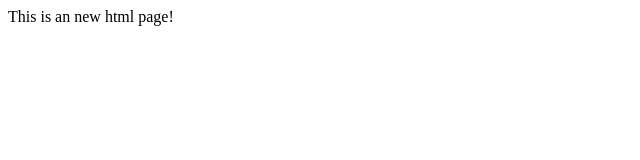
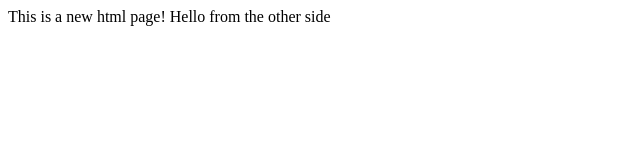
Before and after one commit to manandhar-aarya/sw, a plain HTML site: page index.html in a window 1280 px wide. Shown: the whole page, without its empty margins (0-640 px from the left). Drawn offline with Linux system fonts and the light colour scheme.

Commit message:
added some changes

```diff
--- a/index.html
+++ b/index.html
@@ -12,6 +12,6 @@
   </style>
 </head>
 <body>
-This is an new html page!
+This is a new html page! Hello from the other side
 </body>
 </html>
```
